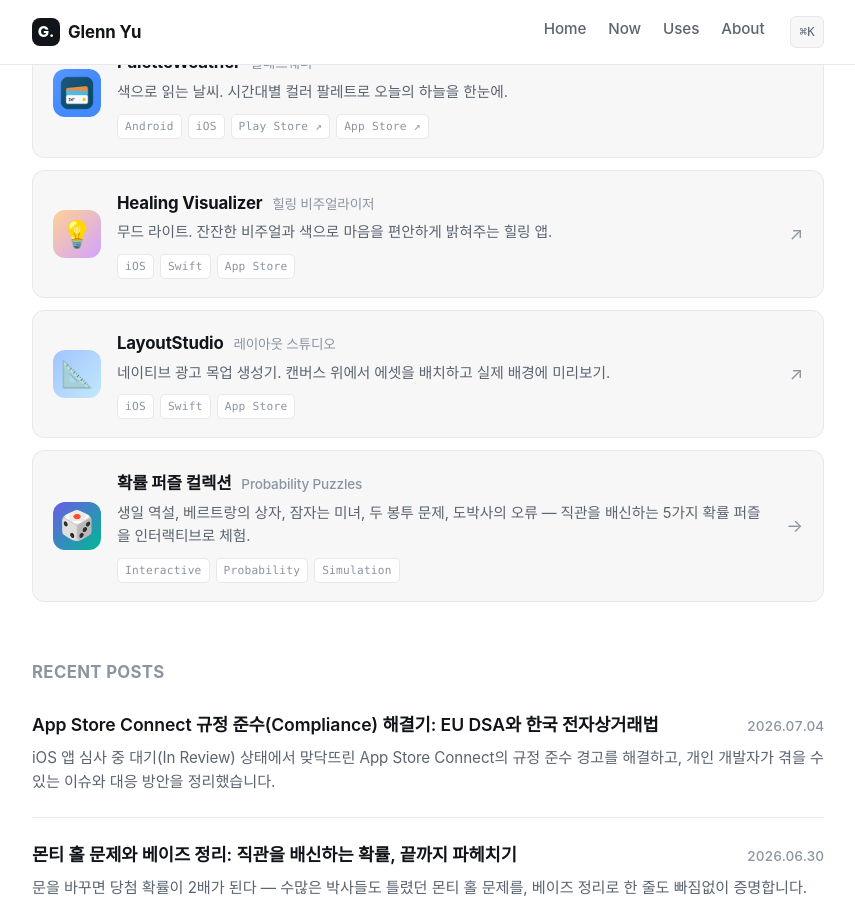
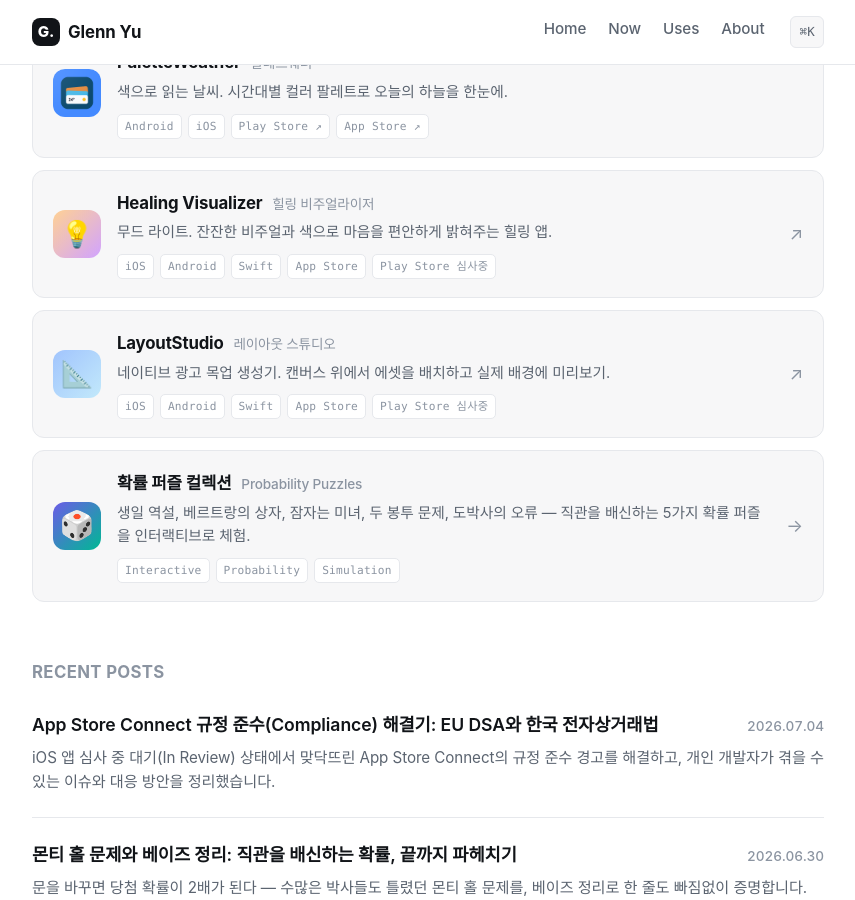
Before and after one commit to glenn-yu/glenn-yu.github.io, a Jekyll site: the page built from index.html, in a window 1280 px wide and 900 px high, scrolled down 692 px. Shown: the whole window, without its empty margins (212-1067 px from the left). Built offline with Jekyll 4.4.1, drawn with Linux system fonts in a browser that asks for light colours; some web fonts are replaced; the list of posts is cut into pages by our own code.

Commit message:
feat: mark Healing Visualizer & LayoutStudio Android as in review
Co-Authored-By: Claude Opus 4.8 (1M context) <noreply@anthropic.com>

```diff
--- a/index.html
+++ b/index.html
@@ -53,8 +53,10 @@ layout: default
       <span class="project-desc">무드 라이트. 잔잔한 비주얼과 색으로 마음을 편안하게 밝혀주는 힐링 앱.</span>
       <span class="project-meta">
         <span class="project-tag">iOS</span>
+        <span class="project-tag">Android</span>
         <span class="project-tag">Swift</span>
         <span class="project-tag">App Store</span>
+        <span class="project-tag">Play Store 심사중</span>
       </span>
     </span>
     <span class="project-arrow">↗</span>
@@ -66,8 +68,10 @@ layout: default
       <span class="project-desc">네이티브 광고 목업 생성기. 캔버스 위에서 에셋을 배치하고 실제 배경에 미리보기.</span>
       <span class="project-meta">
         <span class="project-tag">iOS</span>
+        <span class="project-tag">Android</span>
         <span class="project-tag">Swift</span>
         <span class="project-tag">App Store</span>
+        <span class="project-tag">Play Store 심사중</span>
       </span>
     </span>
     <span class="project-arrow">↗</span>
```
Also changed, not shown: about.md (+1 -0 lines).
